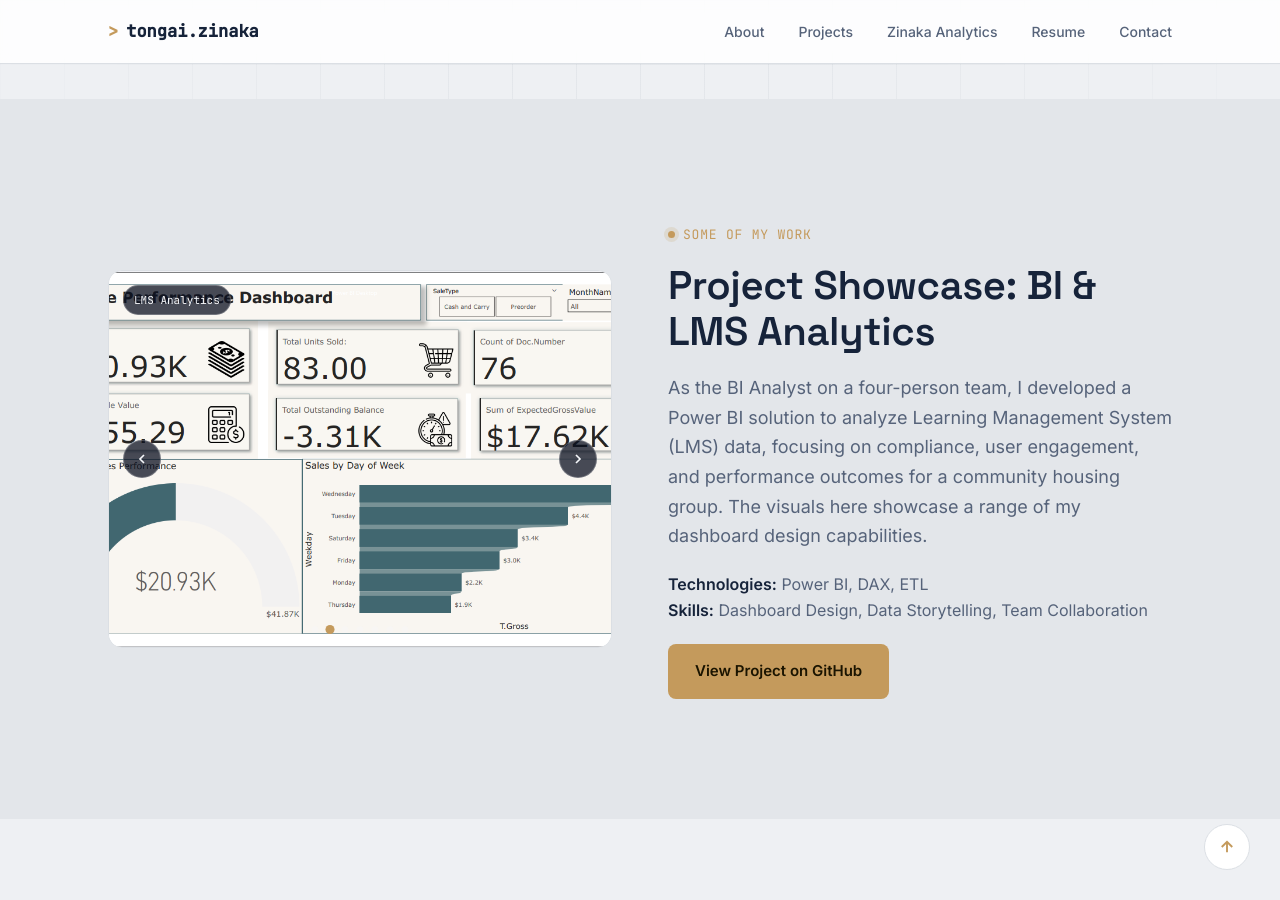
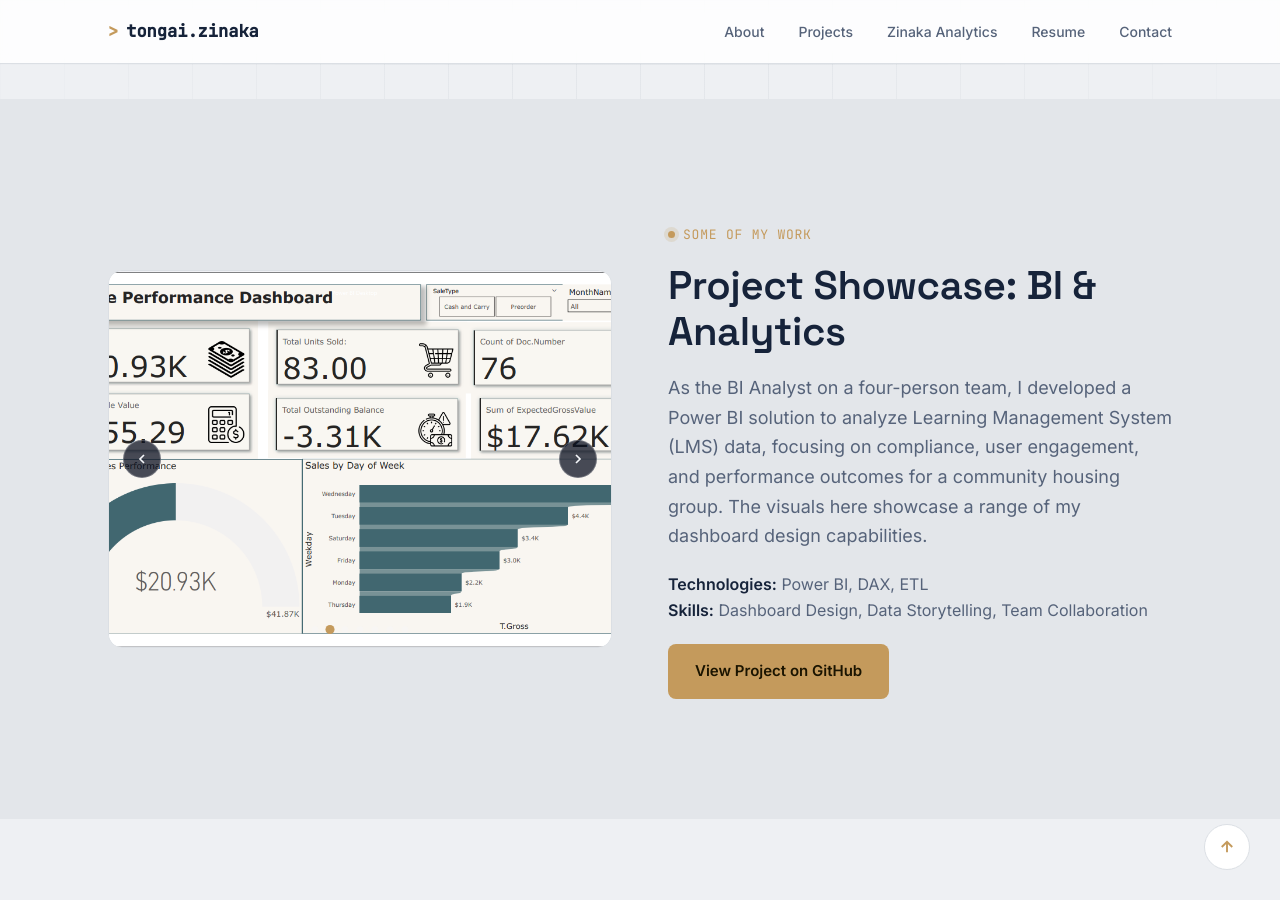
Before and after one commit to Tongai-Zinaka/tongai-zinaka.github.io, a Jekyll site: the page index.html, which Jekyll copies as it is, in a window 1280 px wide and 900 px high, scrolled down 1652 px. Built offline with Jekyll 4.4.1, drawn with Linux system fonts in a browser that asks for light colours.

Commit message:
Add files via upload

```diff
--- a/index.html
+++ b/index.html
@@ -107,7 +107,6 @@
     <div class="container">
       <div class="showcase-grid">
         <div class="showcase-carousel reveal">
-          <span class="showcase-caption mono">LMS Analytics</span>
           <div class="carousel-track">
             <div class="carousel-slide" data-lightbox><img src="/img/lms-dashboard-screenshot.png" alt="LMS Engagement Patterns"></div>
             <div class="carousel-slide" data-lightbox><img src="/img/showcase-2.png" alt="Sample Performance Dashboard"></div>
@@ -130,7 +129,7 @@
 
         <div class="reveal reveal-delay-1">
           <div class="eyebrow">Some of my work</div>
-          <h2 class="section-heading">Project Showcase: BI &amp; LMS Analytics</h2>
+          <h2 class="section-heading">Project Showcase: BI &amp; Analytics</h2>
           <p class="lead">As the BI Analyst on a four-person team, I developed a Power BI solution to analyze Learning Management System (LMS) data, focusing on compliance, user engagement, and performance outcomes for a community housing group. The visuals here showcase a range of my dashboard design capabilities.</p>
           <p style="color: var(--slate); margin: 20px 0;"><strong style="color: var(--white);">Technologies:</strong> Power BI, DAX, ETL<br><strong style="color: var(--white);">Skills:</strong> Dashboard Design, Data Storytelling, Team Collaboration</p>
           <a class="btn btn-primary" href="https://github.com/Tongai-Zinaka/RDAMP_LMS_Analytics_RCHG" target="_blank" rel="noopener">View Project on GitHub</a>
```
